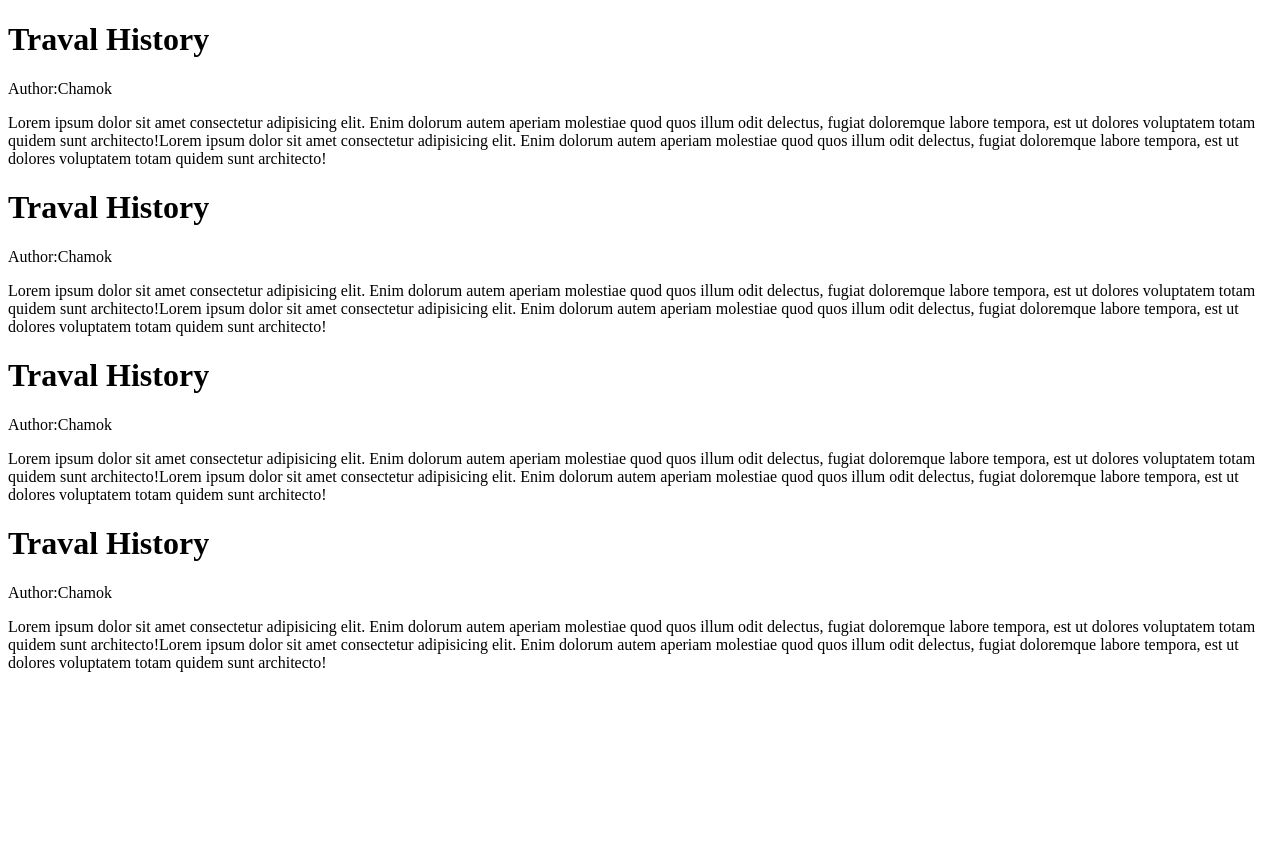
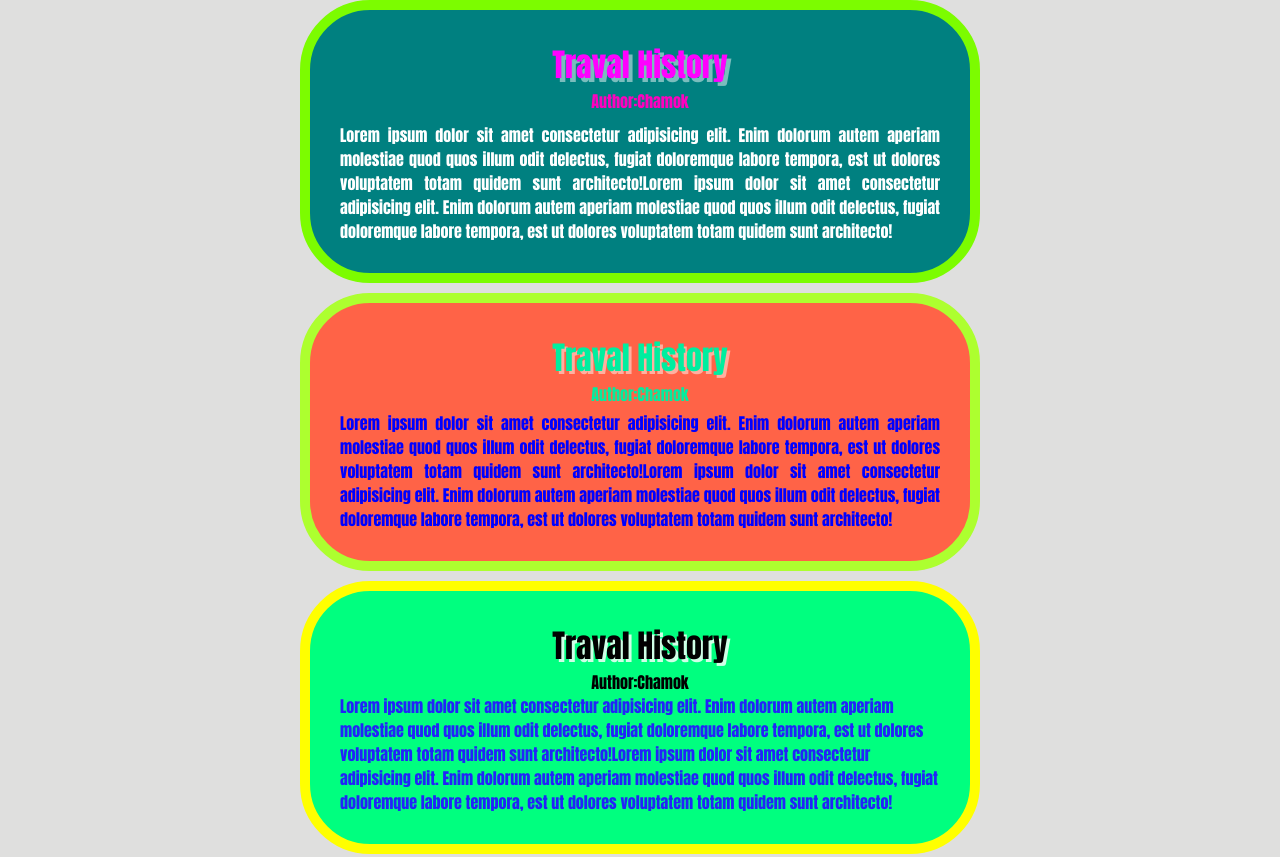
Before and after one commit to MD-ABUSUFIAN/first-repo, a plain HTML site: page index.html in a window 1280 px wide. Shown: the top 857 px of the page. Before the commit the page ends 800 px from the top, so only its background shows below. Drawn offline with Linux system fonts and the light colour scheme.

Commit message:
modified

```diff
--- a/index.html
+++ b/index.html
@@ -5,7 +5,7 @@
     <meta http-equiv="X-UA-Compatible" content="IE=edge">
     <meta name="viewport" content="width=device-width, initial-scale=1.0">
     <title>Document</title>
-    <link rel="stylesheet" href="external.css">
+    <link rel="stylesheet" href="style.css">
     <link rel="shortcut icon" href="logo/favicon logo.jpg" type="image/x-icon">
 </head>
     <body>
```
